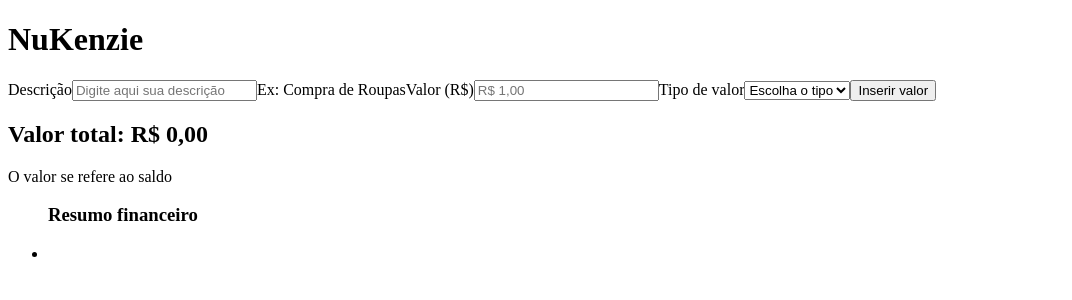
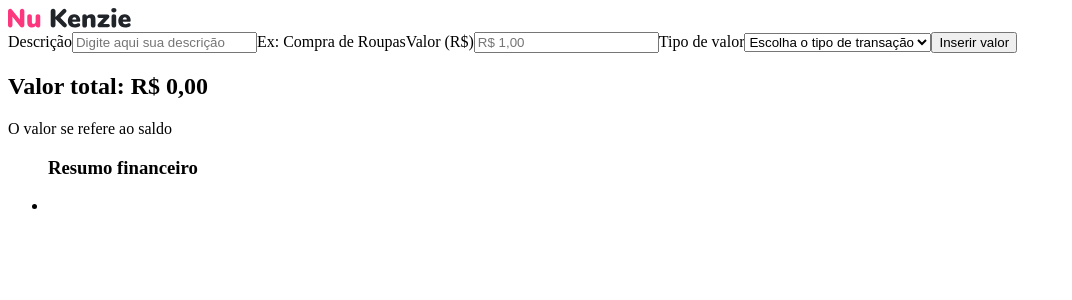
Before and after one commit to IS4I4SCANDID0/react-entrega-s1-template-nu-kenzie_IS4I4SCANDID0, a React (Vite) app: page / in a window 1280 px wide. Shown: the top 300 px of the page, without its empty margins (0-1072 px from the left). Built offline with nearby package versions, Linux system fonts and the light colour scheme.

Commit message:
feat: renderiza os inputs para cadastro de transações

```diff
--- a/index.html
+++ b/index.html
@@ -4,7 +4,7 @@
     <meta charset="UTF-8" />
     <link rel="icon" type="image/svg+xml" href="/vite.svg" />
     <meta name="viewport" content="width=device-width, initial-scale=1.0" />
-    <title>Vite + React</title>
+    <title>Nu Kenzie</title>
   </head>
   <body>
     <div id="root"></div>
--- a/src/App.jsx
+++ b/src/App.jsx
@@ -1,17 +1,17 @@
 import { useState } from "react";
-import { MainForm } from "./components/form";
+import { FormValues } from "./components/form";
 import { Header } from "./components/header";
 import { ListValues } from "./components/listValues";
 
 function App() {
-  const [listTransactions, setListTransactions] = useState();
+  const [listTransactions, setListTransactions] = useState([{}]);
 
   return (
     <>
       <Header />
       <main>
-        <MainForm />
-        <ListValues />
+        <FormValues setListTransactions={setListTransactions} listTransactions={listTransactions} />
+        <ListValues  />
       </main>
     </>
   );
--- a/src/components/form.jsx
+++ b/src/components/form.jsx
@@ -1,33 +1,58 @@
-export function MainForm() {
+import { TotalMoney } from "./totalMoney";
+
+export function FormValues({ setListTransactions, listTransactions }) {
+
   return (
     <>
       <section className="spendingContainer">
-        <form>
+        <form
+          onSubmit={(event) => {
+            event.preventDefault();
+
+            setListTransactions([
+              {
+                description: "",
+                transactionValue: "",
+                negotiationType: "",
+              },
+              console.log(listTransactions),
+            ]);
+          }}
+        >
           <label className="mainLabel" htmlFor="description">
             Descrição
           </label>
-          <input placeholder="Digite aqui sua descrição" type="text" />
+          <input
+            placeholder="Digite aqui sua descrição"
+            type="text"
+            value={listTransactions.description}
+            onChange={(event) => setListTransactions({ ...listTransactions, description: event.target.value })}
+          />
           <span>Ex: Compra de Roupas</span>
           <label className="mainLabel" htmlFor="value">
             Valor (R$)
           </label>
-          <input placeholder="R$ 1,00" type="text" />
+          <input
+            placeholder="R$ 1,00"
+            type="text"
+            value={listTransactions.transactionValue}
+            onChange={(event) => setListTransactions({ ...listTransactions, transactionValue: event.target.value })}
+          />
           <label className="mainLabel" htmlFor="inputValue/outputValue">
             Tipo de valor
           </label>
-          <select name="">
-            <option value="">Escolha o tipo</option>
-            {/* <option value="outputValue">Saída</option> */}
+          <select
+            value={listTransactions.negotiationType}
+            onChange={(event) => setListTransactions({ ...listTransactions, negotiationType: event.target.value })}
+          >
+            <option value="">Escolha o tipo de transação</option>
+            <option value="Entrada">Entrada</option>
           </select>
           <button type="submit">Inserir valor</button>
         </form>
-        <div className="containerValue">
-          <div>
-            <h2>Valor total: <span>R$ 0,00</span></h2>
-          </div>
-          <span>O valor se refere ao saldo</span>
-        </div>
+        <TotalMoney />
       </section>
     </>
   );
 }
+ // *** CORRIGIR O BUG COM PROPRIEDADE KEY DOS INPUTS *** //
--- a/src/components/header.jsx
+++ b/src/components/header.jsx
@@ -1,8 +1,10 @@
+import logo from "./../assets/Nu Kenzie (1).svg"
+
 export function Header() {
   return(
     <>
       <header>
-        <h1><span>Nu</span>Kenzie</h1>
+       <img src={logo} alt="logo Nu Kenzie"/>
       </header>
     </>
   )
--- a/src/components/listValues.jsx
+++ b/src/components/listValues.jsx
@@ -1,4 +1,4 @@
-export function ListValues() {
+export function ListValues({  }) {
   return (
     <>
       <ul>
--- /dev/null
+++ b/src/components/totalMoney.jsx
@@ -0,0 +1,12 @@
+export function TotalMoney() {
+  return (
+    <div className="containerValue">
+      <div>
+        <h2>
+          Valor total: <span>R$ 0,00</span>
+        </h2>
+      </div>
+      <span>O valor se refere ao saldo</span>
+    </div>
+  );
+}
```
Also changed, not shown: src/assets/Nu Kenzie (1).svg (added).
